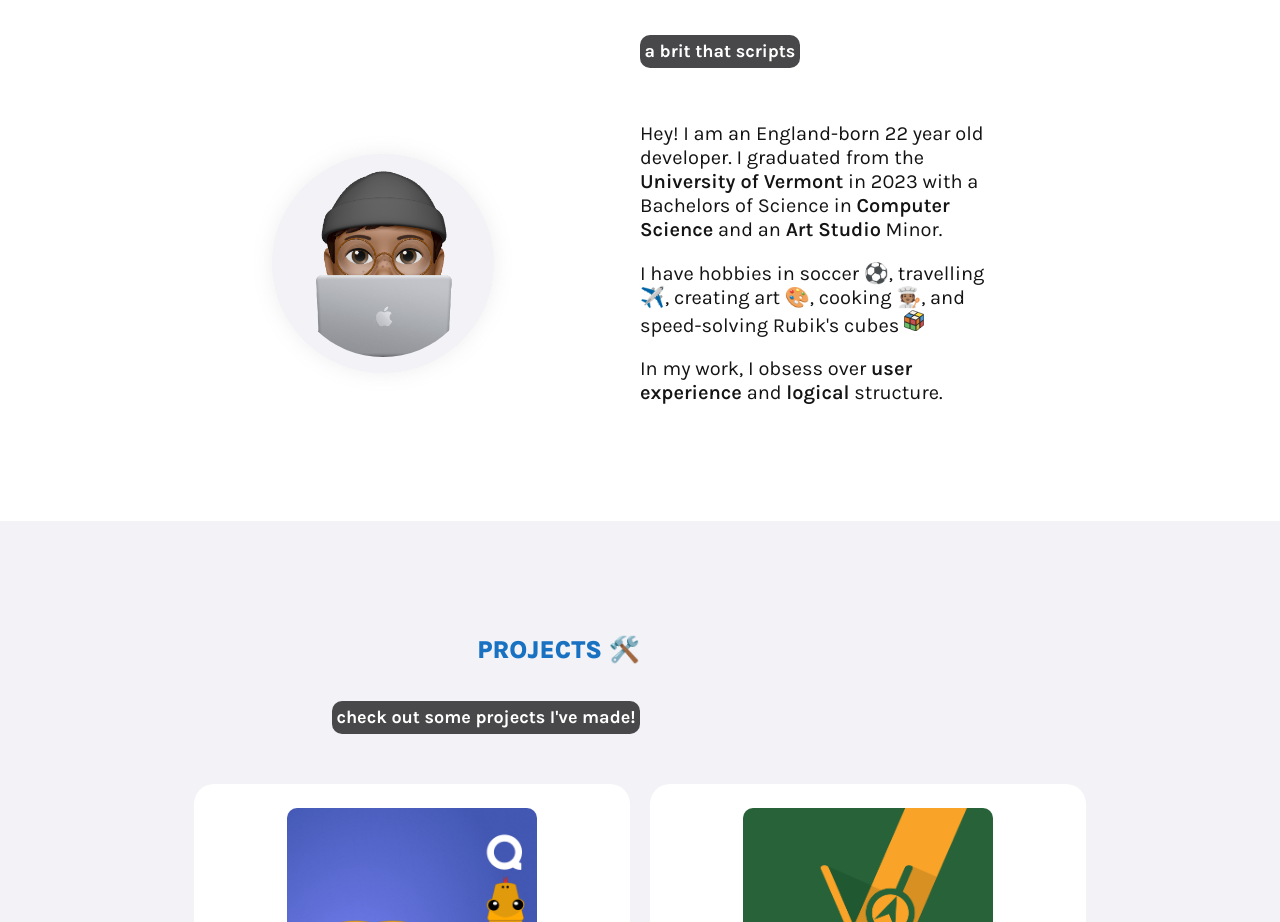
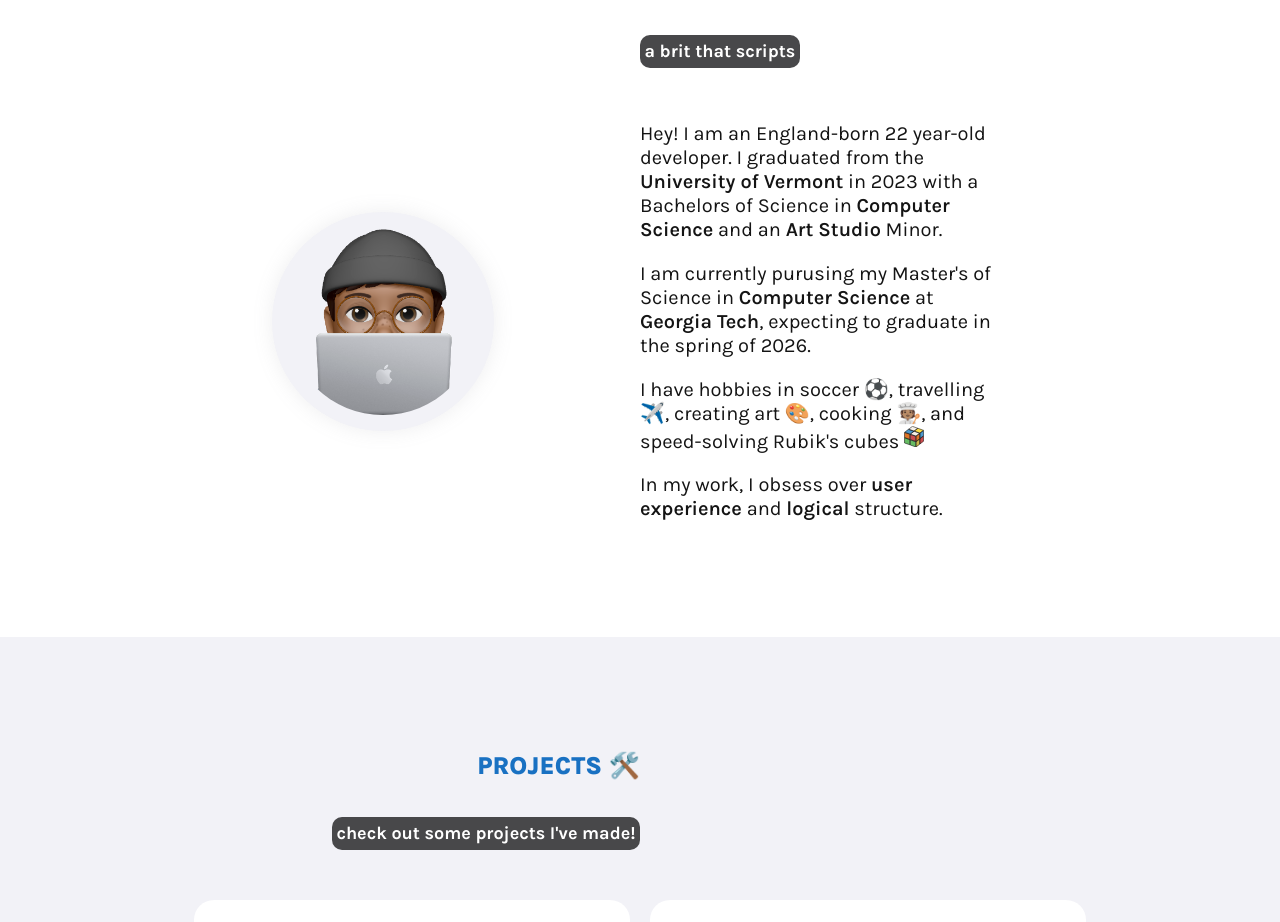
Before and after one commit to tateosborne/portfolio, a React (Vite) app: page / in a window 1280 px wide. Shown: the part 923-1845 px from the top of the page. Built offline with nearby package versions, Linux system fonts and the light colour scheme.

Commit message:
age updates dynamically on my birthday

```diff
--- a/src/components/About.tsx
+++ b/src/components/About.tsx
@@ -15,6 +15,17 @@ const About: React.FC<Props> = ({theme, sideBar, setSideBar}) => {
        blur = "blur";
     }
 
+    const today = new Date();
+
+    let age = today.getFullYear() - 2001;
+
+    const monthDiff = today.getMonth() - 3;
+    const dayDiff = today.getDate() - 12
+
+    if (monthDiff < 0 || (monthDiff === 0 && dayDiff < 0)) {
+        age--;
+    }
+
     return (
         <div className={theme}>
             <div className={blur}>
@@ -26,7 +37,8 @@ const About: React.FC<Props> = ({theme, sideBar, setSideBar}) => {
                     <div className="content-container">
                         <img src="../../emojis/memoji-coding.png" alt="coding cartoon" />
                         <div className="body-text">
-                            <p>Hey! I am an England-born 22 year old developer. I graduated from the <span>University of Vermont</span> in 2023 with a Bachelors of Science in <span>Computer Science</span> and an <span>Art Studio</span> Minor.</p>
+                            <p>Hey! I am an England-born {age} year-old developer. I graduated from the <span>University of Vermont</span> in 2023 with a Bachelors of Science in <span>Computer Science</span> and an <span>Art Studio</span> Minor.</p>
+                            <p>I am currently purusing my Master's of Science in <span>Computer Science</span> at <span>Georgia Tech</span>, expecting to graduate in the spring of 2026.</p>
                             <p>I have hobbies in soccer ⚽️, travelling ✈️, creating art 🎨, cooking 🧑🏽‍🍳, and speed-solving Rubik's cubes <span dangerouslySetInnerHTML={{__html: svgs.rubikscube}}></span></p>
                             <p>In my work, I obsess over <span>user experience</span> and <span>logical</span> structure.</p>
                         </div>
```
